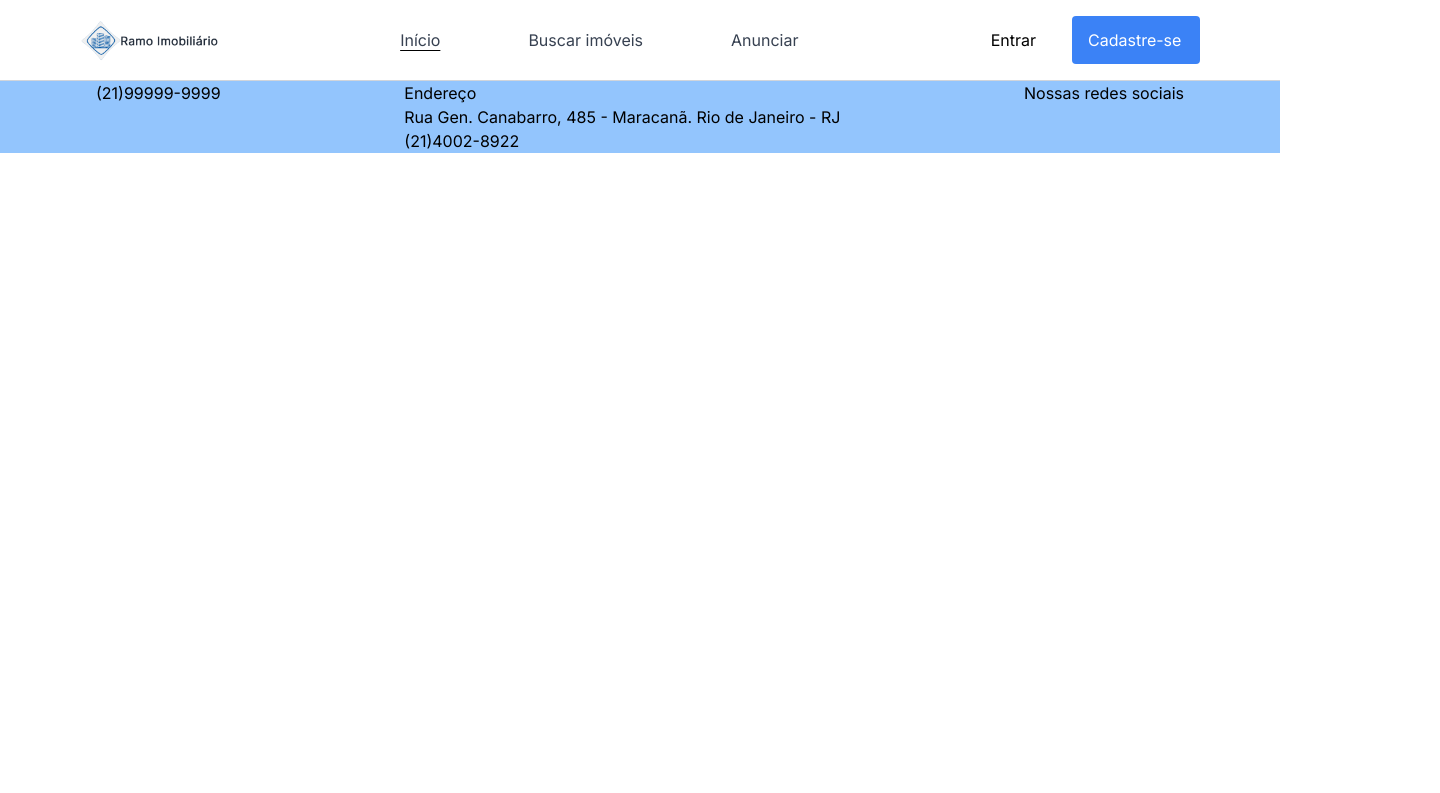
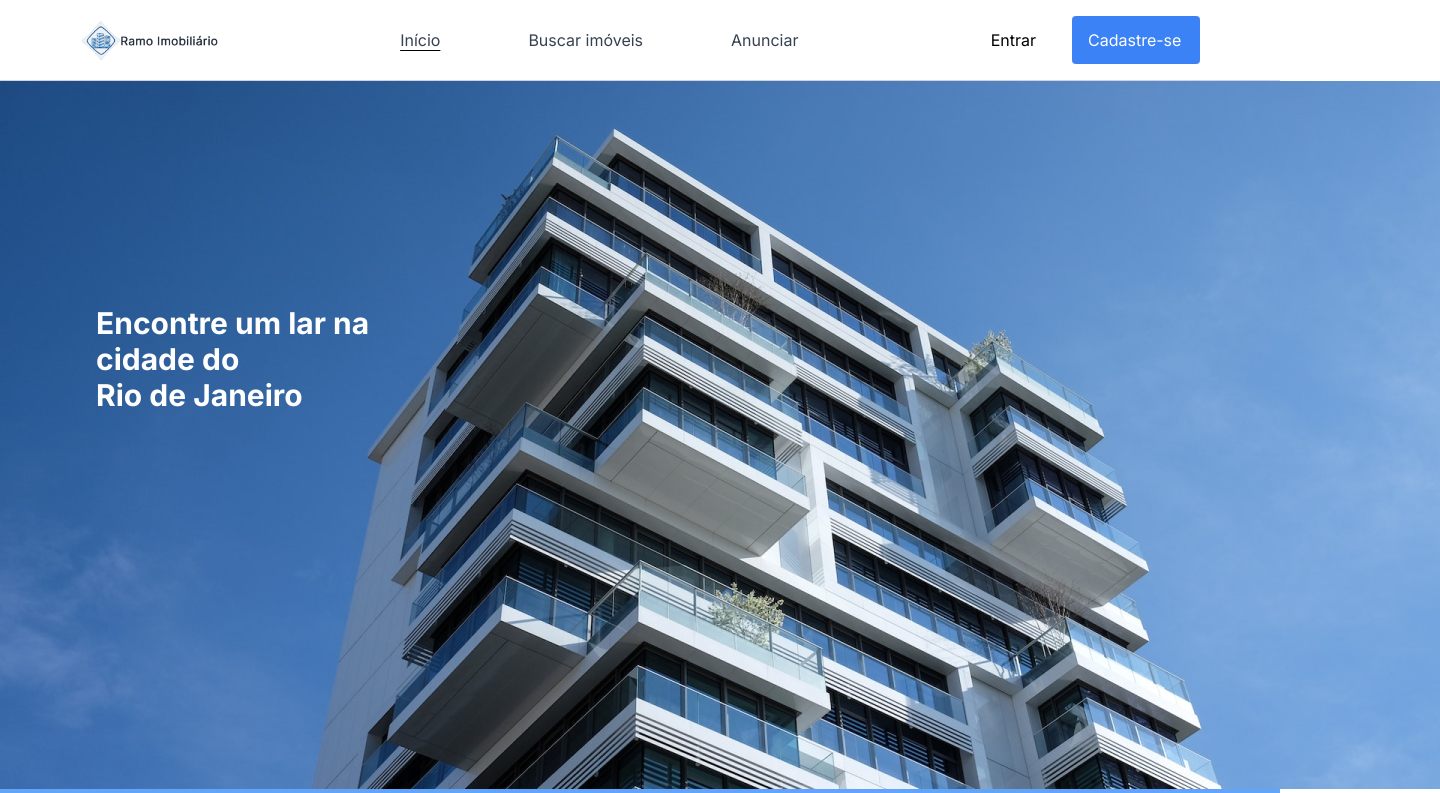
Before and after one commit to jpwf/Ramo-Imobiliario, a React (Vite) app in the folder client/: page / in a window 1280 px wide. Shown: the top 793 px of the page, 1440 px wide, since content can reach past the window. Built offline with nearby package versions, Linux system fonts and the light colour scheme.

Commit message:
Background image placed, footer created, need the icons from phosphor-react

```diff
--- a/client/src/pages/Inicio.jsx
+++ b/client/src/pages/Inicio.jsx
@@ -1,11 +1,19 @@
-import bgImage from '../assets/backgroundImg.png'
+// import backImg from '../assets/backgroundImg.png'
 
 function Inicio() {
     return(
-        <div className='bg-src-{bgImage}'>
-            <footer className='flex justify-between bg-blue-300 px-24'>
+        <div>
+            <div className=' bg-home  bg-cover w-[1440px] h-[708px]'>
+                <div className='text-3xl font-bold text-white pt-56 ml-24 '>
+                    <p>Encontre um lar na</p>
+                    <p>cidade do </p>
+                    <p>Rio de Janeiro</p>
+                </div>
+
+            </div>
+            <footer className='flex justify-between items-center text-white  bg-blue-400 px-24'>
                 (21)99999-9999
-                <div className='flex flex-col'>
+                <div className='flex flex-col  items-center'>
                     <h2>Endereço</h2>
                     <p>Rua Gen. Canabarro, 485 - Maracanã. Rio de Janeiro - RJ </p>
                     <p>(21)4002-8922</p>
--- a/client/tailwind.config.cjs
+++ b/client/tailwind.config.cjs
@@ -13,6 +13,7 @@ module.exports = {
       backgroundImage: {
         login: "url('/login-img.png')" ,
         register: "url('/register-img.png')",
+        home: "url('src/assets/home-img.png')"
       }
     },
   },
```
Also changed, not shown: client/src/assets/home-img.png (renamed from client/src/assets/backgroundImg.png).
